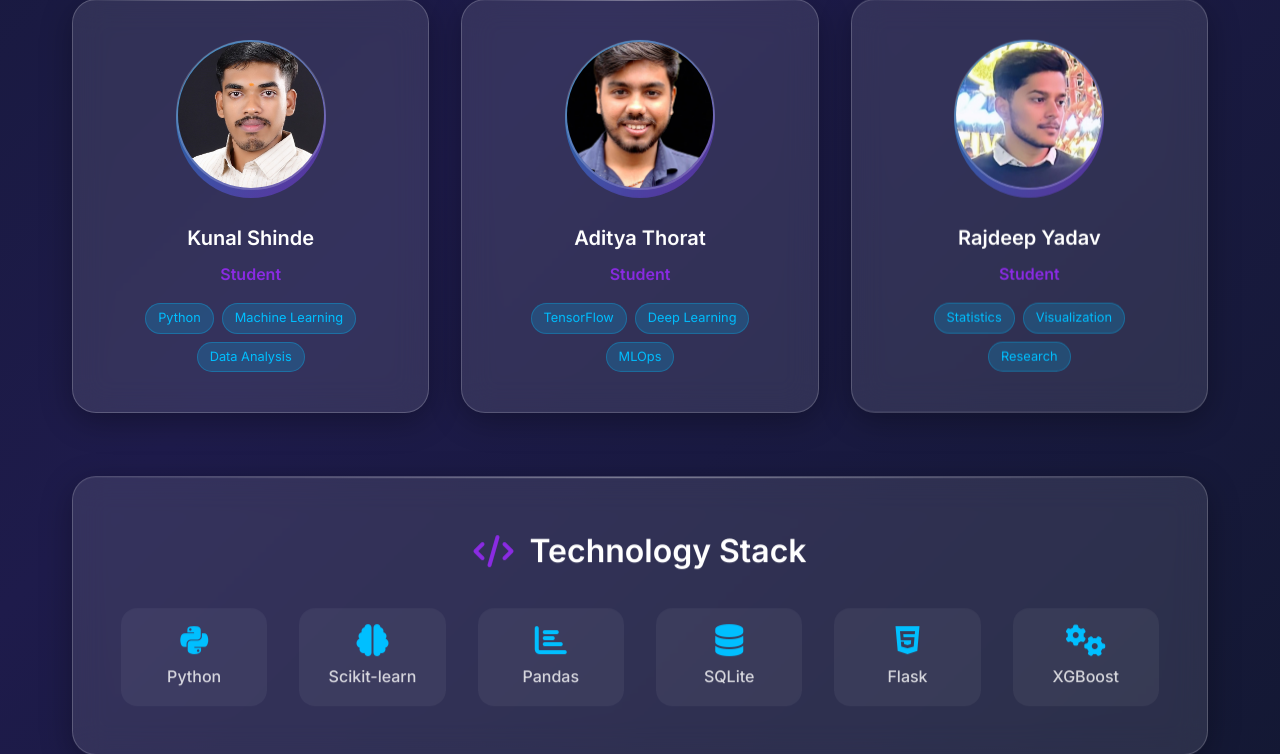
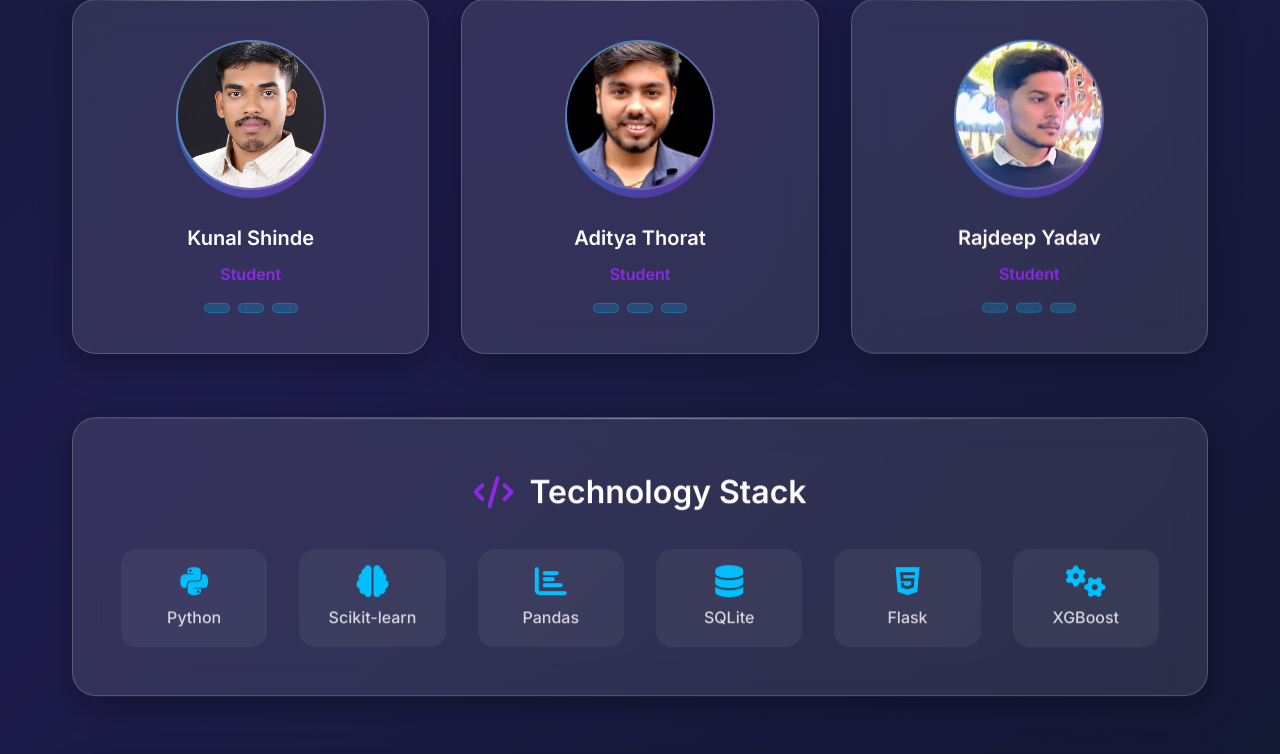
Before and after one commit to kunalshinde1214/PracticeBMI, a Flask app: page /about in a window 1280 px wide. Shown: the part 1430-2184 px from the top of the page. Run offline with Flask 3, Linux system fonts and the light colour scheme; parts of the project's set-up code (start-up, migrations or seed data) failed here and were passed over.

Commit message:
Update about.html

```diff
--- a/templates/about.html
+++ b/templates/about.html
@@ -72,9 +72,9 @@
                 <h3>Kunal Shinde</h3>
                 <p class="member-role">Student</p>
                 <div class="member-skills">
-                    <span class="skill-tag">Python</span>
-                    <span class="skill-tag">Machine Learning</span>
-                    <span class="skill-tag">Data Analysis</span>
+                    <span class="skill-tag"></span>
+                    <span class="skill-tag"></span>
+                    <span class="skill-tag"></span>
                 </div>
             </div>
 
@@ -86,9 +86,9 @@
                 <h3>Aditya Thorat</h3>
                 <p class="member-role">Student</p>
                 <div class="member-skills">
-                    <span class="skill-tag">TensorFlow</span>
-                    <span class="skill-tag">Deep Learning</span>
-                    <span class="skill-tag">MLOps</span>
+                    <span class="skill-tag"></span>
+                    <span class="skill-tag"></span>
+                    <span class="skill-tag"></span>
                 </div>
             </div>
 
@@ -100,9 +100,9 @@
                 <h3>Rajdeep Yadav</h3>
                 <p class="member-role">Student</p>
                 <div class="member-skills">
-                    <span class="skill-tag">Statistics</span>
-                    <span class="skill-tag">Visualization</span>
-                    <span class="skill-tag">Research</span>
+                    <span class="skill-tag"></span>
+                    <span class="skill-tag"></span>
+                    <span class="skill-tag"></span>
                 </div>
             </div>
         </div>
```
